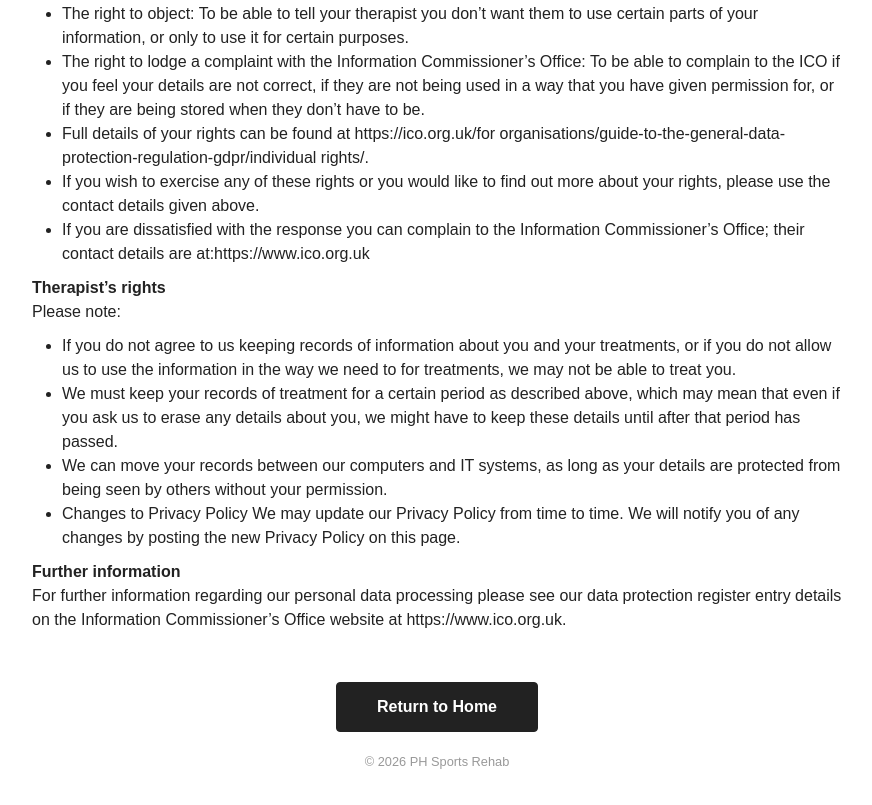
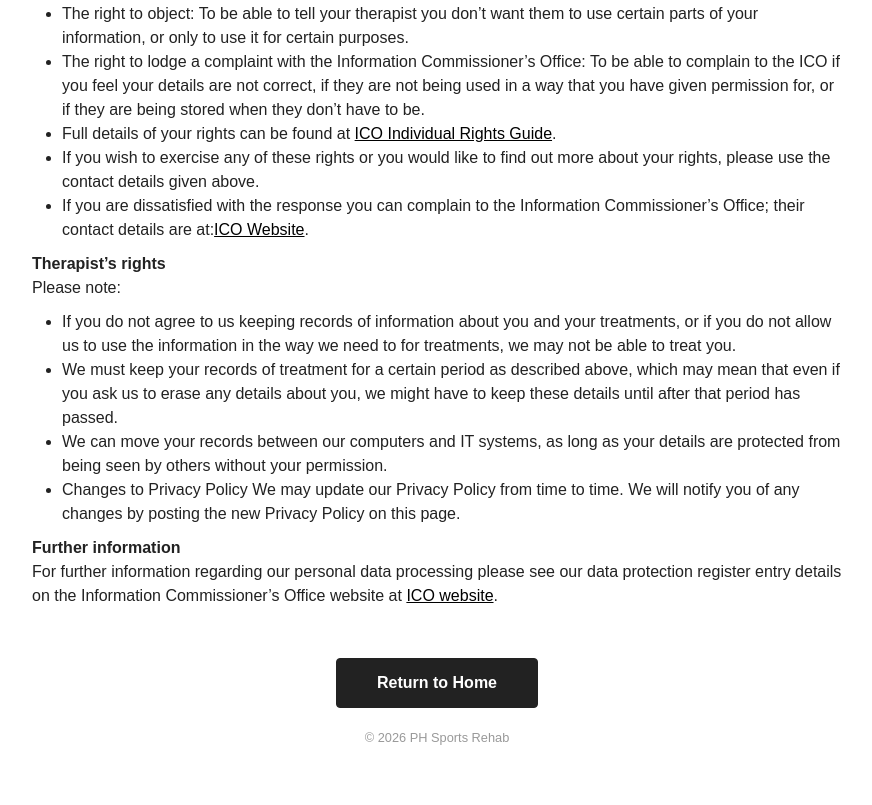
Before and after one commit to Martin2251/phrehab, a Next.js app: page /privacy in a window 1280 px wide. Shown: the part 1920-2725 px from the top of the page, without its empty margins (203-1075 px from the left). Built offline with nearby package versions, Linux system fonts and the light colour scheme.

Commit message:
better a tags

```diff
--- a/app/privacy/page.tsx
+++ b/app/privacy/page.tsx
@@ -5,6 +5,12 @@ import React from 'react';
 const PrivacyPolicy = () => {
   const sectionStyle = { marginBottom: '30px' };
   const headerStyle = { borderBottom: '2px solid #333', marginBottom: '20px', paddingBottom: '10px' };
+const linkStyle = {
+  color: '#000',
+  textDecoration: 'underline' as const, // Added as const
+  fontWeight: '500' as const,        // Added as const
+  wordBreak: 'break-all' as const    // This fixes your specific error
+};
 
 
   return (
@@ -79,9 +85,23 @@ warranties as to the level of security afforded to your data. We will, however,
   <li>The right to data portability: Under certain circumstances you can request a  copy of personal information held electronically so you can reuse it in other  systems.  </li>
   <li>The right to object: To be able to tell your therapist you don’t want them to  use certain parts of your information, or only to use it for certain purposes. </li>
   <li>The right to lodge a complaint with the Information Commissioner’s Office: To  be able to complain to the ICO if you feel your details are not correct, if they are  not being used in a way that you have given permission for, or if they are being  stored when they don’t have to be.  </li>
-  <li>Full details of your rights can be found at <a href="https://ico.org.uk/for organisations/guide-to-the-general-data-protection-regulation-gdpr/individual rights/" target="_blank" rel="noopener noreferrer">https://ico.org.uk/for organisations/guide-to-the-general-data-protection-regulation-gdpr/individual rights/</a>.</li>
+  <li>Full details of your rights can be found at <a
+              href="https://ico.org.uk/for-organisations/guide-to-the-general-data-protection-regulation-gdpr/individual-rights/"
+              target="_blank"
+              rel="noopener noreferrer"
+              style={linkStyle}
+            >
+              ICO Individual Rights Guide
+            </a>.</li>
   <li>If you wish to exercise any of these rights or you would like to find out more  about your rights, please use the contact details given above.  </li>
-  <li>If you are dissatisfied with the response you can complain to the Information  Commissioner’s Office; their contact details are at:<a href="https://www.ico.org.uk" target="_blank" rel="noopener noreferrer">https://www.ico.org.uk</a></li>
+  <li>If you are dissatisfied with the response you can complain to the Information  Commissioner’s Office; their contact details are at:<a
+            href="https://www.ico.org.uk"
+            target="_blank"
+            rel="noopener noreferrer"
+            style={linkStyle}
+          >
+            ICO Website
+          </a>.</li>
 
 </ul>
       </section>
@@ -102,7 +122,14 @@ We may update our Privacy Policy from time to time. We will notify you of any  c
 </li>
       </ul>
       <p><strong>Further information </strong></p>
-      <p>For further information regarding our personal data processing please see our  data protection register entry details on the Information Commissioner’s Office  website at <a href="https://www.ico.org.uk" target="_blank" rel="noopener noreferrer">https://www.ico.org.uk</a>.</p>
+      <p>For further information regarding our personal data processing please see our  data protection register entry details on the Information Commissioner’s Office  website at <a
+              href="https://www.ico.org.uk"
+              target="_blank"
+              rel="noopener noreferrer"
+              style={linkStyle}
+            >
+              ICO website
+            </a>.</p>
       </section>
 <ButtonFooter />
 
```
